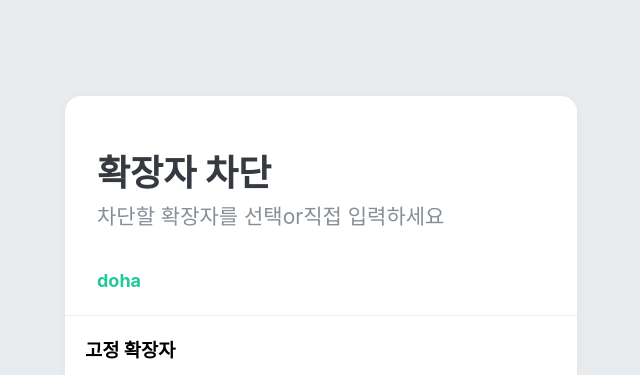
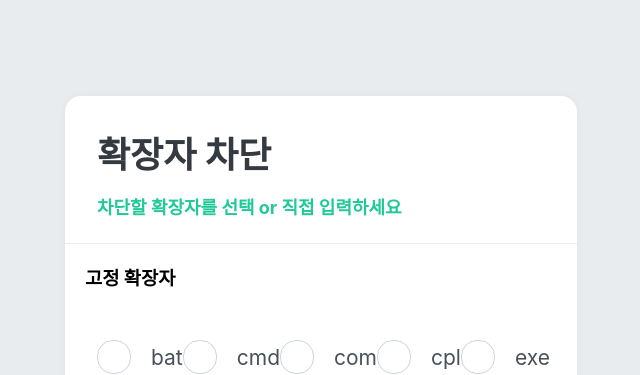
Before and after one commit to Lee-DoHa/Assignment_server_front, a React (Create React App) app in the folder begin-react/: page / in a window 1280 px wide. Shown: the top 375 px of the page, without its empty margins (319-959 px from the left). Built offline with nearby package versions, Linux system fonts and the light colour scheme; no server answers.

Commit message:
Update Head.js

```diff
--- a/begin-react/src/components/Head.js
+++ b/begin-react/src/components/Head.js
@@ -2,7 +2,7 @@ import React from 'react';
 import styled from 'styled-components';
 
 const HeadBlock = styled.div`
-  padding-top: 48px;
+  padding-top: 30px;
   padding-left: 32px;
   padding-right: 32px;
   padding-bottom: 24px;
@@ -12,15 +12,10 @@ const HeadBlock = styled.div`
     font-size: 36px;
     color: #343a40;
   }
-  .day {
-    margin-top: 4px;
-    color: #868e96;
-    font-size: 21px;
-  }
   .tasks-left {
     color: #20c997;
     font-size: 18px;
-    margin-top: 40px;
+    margin-top: 15px;
     font-weight: bold;
   }
 `;
@@ -29,8 +24,7 @@ function Head() {
   return (
     <HeadBlock>
       <h1>확장자 차단</h1>
-      <div className="day">차단할 확장자를 선택or직접 입력하세요</div>
-      <div className="tasks-left">doha</div>
+      <div className="tasks-left">차단할 확장자를 선택 or 직접 입력하세요</div>
     </HeadBlock>
   );
 }
```
